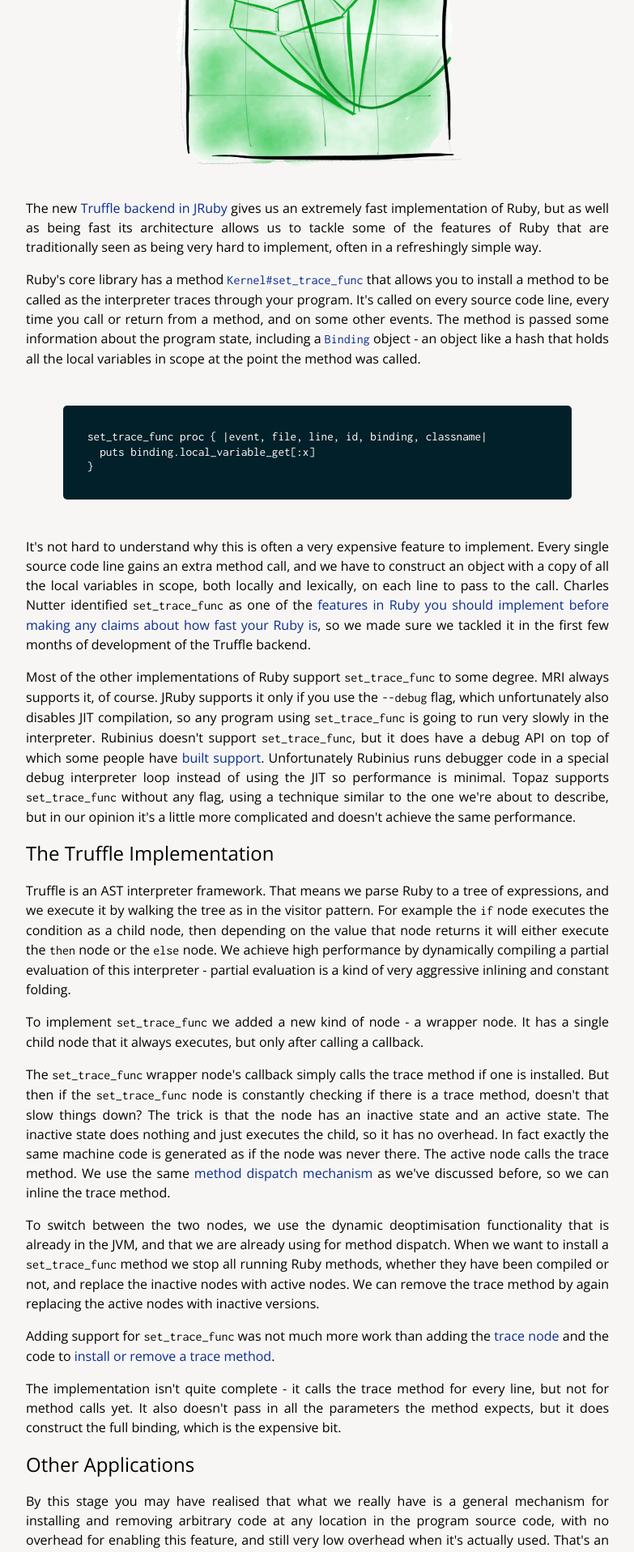
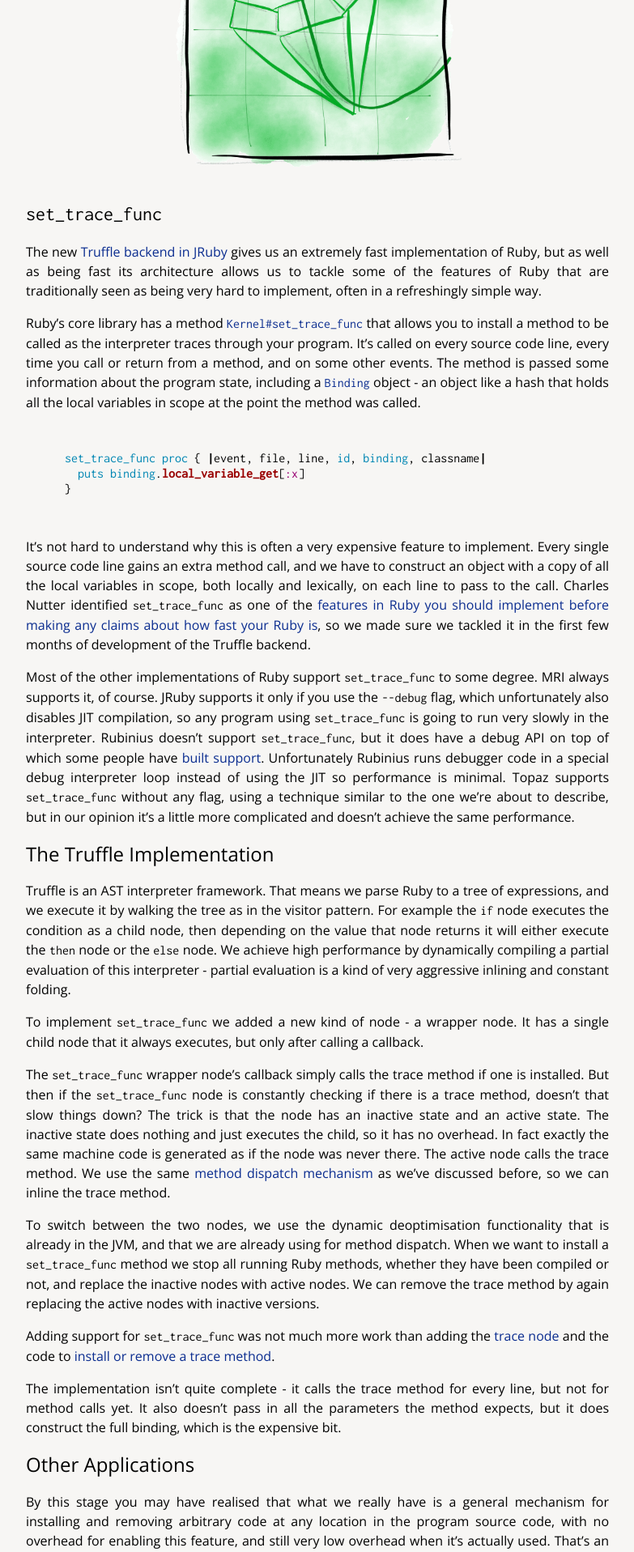
Before and after one commit to chrisseaton/chrisseaton.github.io, a Jekyll site: the page built from rubytruffle/set_trace_func/index.md, in a window 1280 px wide. Shown: the part 384-2301 px from the top of the page at 81% size, without its empty margins (248-1031 px from the left). Built offline with Jekyll 4.4.1, drawn with Linux system fonts in a browser that asks for light colours; nearby versions of some CDN libraries; comment, search, counter and statistics services are not loaded; some of the changed text lies outside the part shown.

Commit message:
Switch to Markdown.

````diff
--- a/_layouts/article.html
+++ b/_layouts/article.html
@@ -18,8 +18,9 @@
 <link rel="stylesheet" href="http://fonts.googleapis.com/css?family=Inconsolata">
 <link rel="stylesheet" href="http://netdna.bootstrapcdn.com/font-awesome/3.0.2/css/font-awesome.css">
 
-<link rel="stylesheet" href="../../common.css">
-<link rel="stylesheet" href="../../article.css">
+<link rel="stylesheet" href="/syntax.css">
+<link rel="stylesheet" href="/common.css">
+<link rel="stylesheet" href="/article.css">
 
 </head>
 
--- a/article.css
+++ b/article.css
@@ -38,15 +38,10 @@
     font-family: Inconsolata, monospace;
 }
 
-pre {
-    border-radius: 5px;
+.highlight {
+    margin: 3em;
 
-    margin: 3em;
-    padding: 2em;
-
-    background-color: #022029;
-    color: #ffffff;
-    font-size: 95%;
+    background-color: #f7f6f4;
 }
 
 /* Table */
@@ -69,6 +64,10 @@
     font-style: italic;
 }
 
+th, td {
+    padding: 1em;
+}
+
 /* Image */
 
 img {
--- a/rubytruffle/set_trace_func/index.html
+++ /dev/null
@@ -1,114 +0,0 @@
----
-layout: article
-title: Tracing With Zero Overhead in JRuby+Truffle
-author: Chris Seaton
-date: 15 June 2014
-image: trace.png
-image_alt: Tracing
-copyright: Copyright © Chris Seaton 2014
----
-
-<p>The new <a href="https://github.com/jruby/jruby/wiki/Truffle">Truffle backend in JRuby</a> gives us an extremely fast implementation of Ruby, but as well as being fast its architecture allows us to tackle some of the features of Ruby that are traditionally seen as being very hard to implement, often in a refreshingly simple way.</p>
-<p>Ruby's core library has a method <a href="http://ruby-doc.org/core-2.1.2/Kernel.html#method-i-set_trace_func"><code>Kernel#set_trace_func</code></a> that allows you to install a method to be called as the interpreter traces through your program. It's called on every source code line, every time you call or return from a method, and on some other events. The method is passed some information about the program state, including a <a href="http://ruby-doc.org/core-2.1.2/Binding.html"><code>Binding</code></a> object - an object like a hash that holds all the local variables in scope at the point the method was called.</p>
-<pre class="sourceCode ruby"><code class="sourceCode ruby">set_trace_func proc { |event, file, line, id, binding, classname|
-  puts binding.local_variable_get[<span class="st">:x</span>]
-}</code></pre>
-<p>It's not hard to understand why this is often a very expensive feature to implement. Every single source code line gains an extra method call, and we have to construct an object with a copy of all the local variables in scope, both locally and lexically, on each line to pass to the call. Charles Nutter identified <code>set_trace_func</code> as one of the <a href="http://blog.headius.com/2012/10/so-you-want-to-optimize-ruby.html">features in Ruby you should implement before making any claims about how fast your Ruby is</a>, so we made sure we tackled it in the first few months of development of the Truffle backend.</p>
-<p>Most of the other implementations of Ruby support <code>set_trace_func</code> to some degree. MRI always supports it, of course. JRuby supports it only if you use the <code>--debug</code> flag, which unfortunately also disables JIT compilation, so any program using <code>set_trace_func</code> is going to run very slowly in the interpreter. Rubinius doesn't support <code>set_trace_func</code>, but it does have a debug API on top of which some people have <a href="https://github.com/rocky/rbx-tracer">built support</a>. Unfortunately Rubinius runs debugger code in a special debug interpreter loop instead of using the JIT so performance is minimal. Topaz supports <code>set_trace_func</code> without any flag, using a technique similar to the one we're about to describe, but in our opinion it's a little more complicated and doesn't achieve the same performance.</p>
-<h2 id="the-truffle-implementation">The Truffle Implementation</h2>
-<p>Truffle is an AST interpreter framework. That means we parse Ruby to a tree of expressions, and we execute it by walking the tree as in the visitor pattern. For example the <code>if</code> node executes the condition as a child node, then depending on the value that node returns it will either execute the <code>then</code> node or the <code>else</code> node. We achieve high performance by dynamically compiling a partial evaluation of this interpreter - partial evaluation is a kind of very aggressive inlining and constant folding.</p>
-<p>To implement <code>set_trace_func</code> we added a new kind of node - a wrapper node. It has a single child node that it always executes, but only after calling a callback.</p>
-<p>The <code>set_trace_func</code> wrapper node's callback simply calls the trace method if one is installed. But then if the <code>set_trace_func</code> node is constantly checking if there is a trace method, doesn't that slow things down? The trick is that the node has an inactive state and an active state. The inactive state does nothing and just executes the child, so it has no overhead. In fact exactly the same machine code is generated as if the node was never there. The active node calls the trace method. We use the same <a href="how-method-dispatch-works-in-jruby-truffle">method dispatch mechanism</a> as we've discussed before, so we can inline the trace method.</p>
-<p>To switch between the two nodes, we use the dynamic deoptimisation functionality that is already in the JVM, and that we are already using for method dispatch. When we want to install a <code>set_trace_func</code> method we stop all running Ruby methods, whether they have been compiled or not, and replace the inactive nodes with active nodes. We can remove the trace method by again replacing the active nodes with inactive versions.</p>
-<p>Adding support for <code>set_trace_func</code> was not much more work than adding the <a href="https://github.com/jruby/jruby/blob/master/core/src/main/java/org/jruby/truffle/nodes/debug/TraceNode.java">trace node</a> and the code to <a href="https://github.com/jruby/jruby/blob/master/core/src/main/java/org/jruby/truffle/runtime/subsystems/TraceManager.java">install or remove a trace method</a>.</p>
-<p>The implementation isn't quite complete - it calls the trace method for every line, but not for method calls yet. It also doesn't pass in all the parameters the method expects, but it does construct the full binding, which is the expensive bit.</p>
-<h2 id="other-applications">Other Applications</h2>
-<p>By this stage you may have realised that what we really have is a general mechanism for installing and removing arbitrary code at any location in the program source code, with no overhead for enabling this feature, and still very low overhead when it's actually used. That's an exciting tool to have, and we can think of lots of ideas where we can apply it. Hot code patching, profiling, coverage tools and aspect oriented programming are all applications we thought of, but we decided to look at writing a debugger first.</p>
-<p>When <code>set_trace_func</code> is used, a method is installed on every line of the source program. If we modify it so that you can specify which line to install it on, we can build a line breakpoint. It could look something like this:</p>
-<pre class="sourceCode ruby"><code class="sourceCode ruby">set_trace_func_on_file_line file, line, proc { |event, file, line, id, binding, classname|
-  <span class="dt">Debug</span>.break
-}</code></pre>
-<p>We can then make that into a conditional breakpoint, such as one that breaks if <code>x &gt; 14</code>:</p>
-<pre class="sourceCode ruby"><code class="sourceCode ruby">set_trace_func_on_file_line file, line, proc { |event, file, line, id, binding, classname|
-  <span class="dt">Debug</span>.break <span class="kw">if</span> binding.local_variable_get(<span class="st">:x</span>) &gt; <span class="dv">14</span>
-}</code></pre>
-<p>The body of the breakpoint will be inlined in the same way as a normal <code>set_trace_func</code> method is, so although it looks like we're doing a really expensive allocation of a <code>Binding</code>, it's actually all in the same compilation unit, and through partial evaluation it becomes just a normal access to the local variable. It's the same as if you were to manually write the breakpoint in the source code. However you can install these breakpoints in optimised code that is already running, and they will run as fast as before.</p>
-<h2 id="how-fast-is-it">How Fast Is It?</h2>
-<p>We compared the performance of <code>set_trace_func</code> across different implementations of Ruby. We looked at the overhead of enabling <code>set_trace_func</code>, and of actually using it, by looking at how many times slower a simple benchmark ran under these conditions. This data is just a simple summary - we'll show you where to find all the detail such as our methodology and statistical error later. For MRI and Topaz we had to manually disable <code>set_trace_func</code> by modifying the source code, as there isn't a flag for it.</p>
-<table cellpadding="10">
-<caption>Slowdown using trace functionality</caption>
-<thead>
-<tr class="header">
-<th align="left"></th>
-<th align="left">MRI</th>
-<th align="left">JRuby</th>
-<th align="left">Topaz</th>
-<th align="left">JRuby+Truffle</th>
-</tr>
-</thead>
-<tbody>
-<tr class="odd">
-<td align="left">Cost of enabling <code>set_trace_func</code></td>
-<td align="left">0.1x</td>
-<td align="left">3.9x</td>
-<td align="left">0.0x</td>
-<td align="left">0.0x</td>
-</tr>
-<tr class="even">
-<td align="left">Cost of using <code>set_trace_func</code></td>
-<td align="left">24.6x</td>
-<td align="left">199.4x</td>
-<td align="left">661.1x</td>
-<td align="left">4.0x</td>
-</tr>
-</tbody>
-</table>
-<p>MRI shows a low overhead for <code>set_trace_func</code>, but that's because it's already so slow that an extra check on each line doesn't make a difference. JRuby has a large overhead because we have to disable the JIT with the <code>--debug</code> flag to use tracing. The overhead of actually calling a trace method is huge as it has to construct a binding. JRuby+Truffle shows zero overhead for enableing <code>set_trace_func</code>. It also shows a very reasonable overhead for actually using it - we can very efficiently allocate a binding. Topaz doesn't seem to be optimised for the case of a trace method being installed, but to be fair to them they might just not have looked at this code path yet.</p>
-<p>We also evaluated our prototype debugger implementation against <code>ruby-debug</code>, <code>jruby-debug</code> (the two native C and Java extensions for debugging) and the Rubinius native debugger. Topaz doesn't yet have a debugger. We looked at the cost of enabling debugging, placing a breakpoint on a line that is never taken (so the cost is for having the breakpoint at all), a breakpoint with a constant condition that tested in the inner loop of the benchmark (so it should be able to be optimised away), and a breakpoint with a non-constant but simple condition. Again this is just a summary, see at the end of the post for the detail.</p>
-<table cellpadding="10">
-<caption>Slowdown using debugging functionality</caption>
-<thead>
-<tr class="header">
-<th align="left"></th>
-<th align="left">MRI</th>
-<th align="left">Rubinius</th>
-<th align="left">JRuby</th>
-<th align="left">JRuby+Truffle</th>
-</tr>
-</thead>
-<tbody>
-<tr class="odd">
-<td align="left">Enabling debugging</td>
-<td align="left">4.9x</td>
-<td align="left">4.6x</td>
-<td align="left">4.6x</td>
-<td align="left">0.0x</td>
-</tr>
-<tr class="even">
-<td align="left">Breakpoint on a line never taken</td>
-<td align="left">5.1x</td>
-<td align="left">9.3x</td>
-<td align="left">46.5x</td>
-<td align="left">0.0x</td>
-</tr>
-<tr class="odd">
-<td align="left">Breakpoint with constant condition</td>
-<td align="left">30.6x</td>
-<td align="left">425.1x</td>
-<td align="left">44.6x</td>
-<td align="left">4.9x</td>
-</tr>
-<tr class="even">
-<td align="left">Breakpoint with simple condition</td>
-<td align="left">41.2x</td>
-<td align="left">423.7x</td>
-<td align="left">95.8x</td>
-<td align="left">9.0x</td>
-</tr>
-</tbody>
-</table>
-<p>Here we can really see the scale of the differences - multiple orders of magnitude in terms of run time.</p>
-<p>Keep in mind this is all on top of the significant performance lead JRuby+Truffle already has on all other implementations of Ruby.</p>
-<h2 id="more-details">More Details</h2>
-<p>A more formal description of how we implemented and evaluated <code>set_trace_func</code> and our prototype debugger was the subject of the paper <a href="http://www.lifl.fr/dyla14/papers/dyla14-3-Debugging_at_Full_Speed.pdf">Debugging at Full Speed</a> by <a href="http://www.chrisseaton.com/">Chris Seaton</a>, <a href="http://vandevanter.net/mlvdv/">Michael Van de Vanter</a> and <a href="https://labs.oracle.com/pls/apex/f?p=labs:bio:0:44">Michael Haupt</a>, all of Oracle Labs, presented at the 2014 Workshop on Dynamic Languages and Applications in Edinburgh. The paper includes a full evaluation and a link to the experimental harness we built so you can reproduce the results.</p>
-<p>If you'd like to know any more, please get in touch!</p>
--- a/rubytruffle/set_trace_func/index.md
+++ b/rubytruffle/set_trace_func/index.md
@@ -1,6 +1,12 @@
-# Tracing With Zero Overhead in JRuby+Truffle
-
-15 June 2014
+---
+layout: article
+title: Tracing With Zero Overhead in JRuby+Truffle
+author: Chris Seaton
+date: 15 June 2014
+image: trace.png
+image_alt: Tracing
+copyright: Copyright © Chris Seaton 2014
+---
 
 ## `set_trace_func`
 
@@ -8,11 +14,11 @@
 
 Ruby's core library has a method [`Kernel#set_trace_func`](http://ruby-doc.org/core-2.1.2/Kernel.html#method-i-set_trace_func) that allows you to install a method to be called as the interpreter traces through your program. It's called on every source code line, every time you call or return from a method, and on some other events. The method is passed some information about the program state, including a [`Binding`](http://ruby-doc.org/core-2.1.2/Binding.html) object - an object like a hash that holds all the local variables in scope at the point the method was called.
 
-```ruby
+{% highlight ruby %}
 set_trace_func proc { |event, file, line, id, binding, classname|
   puts binding.local_variable_get[:x]
 }
-```
+{% endhighlight %}
 
 It's not hard to understand why this is often a very expensive feature to implement. Every single source code line gains an extra method call, and we have to construct an object with a copy of all the local variables in scope, both locally and lexically, on each line to pass to the call. Charles Nutter identified `set_trace_func` as one of the [features in Ruby you should implement before making any claims about how fast your Ruby is](http://blog.headius.com/2012/10/so-you-want-to-optimize-ruby.html), so we made sure we tackled it in the first few months of development of the Truffle backend.
 
@@ -38,26 +44,25 @@
 
 When `set_trace_func` is used, a method is installed on every line of the source program. If we modify it so that you can specify which line to install it on, we can build a line breakpoint. It could look something like this:
 
-```ruby
+{% highlight ruby %}
 set_trace_func_on_file_line file, line, proc { |event, file, line, id, binding, classname|
   Debug.break
 }
-```
+{% endhighlight %}
 
 We can then make that into a conditional breakpoint, such as one that breaks if `x > 14`:
 
-```ruby
+{% highlight ruby %}
 set_trace_func_on_file_line file, line, proc { |event, file, line, id, binding, classname|
   Debug.break if binding.local_variable_get(:x) > 14
 }
-```
+{% endhighlight %}
 
 The body of the breakpoint will be inlined in the same way as a normal `set_trace_func` method is, so although it looks like we're doing a really expensive allocation of a `Binding`, it's actually all in the same compilation unit, and through partial evaluation it becomes just a normal access to the local variable. It's the same as if you were to manually write the breakpoint in the source code. However you can install these breakpoints in optimised code that is already running, and they will run as fast as before.
 
 ## How Fast Is It?
 
 We compared the performance of `set_trace_func` across different implementations of Ruby. We looked at the overhead of enabling `set_trace_func`, and of actually using it, by looking at how many times slower a simple benchmark ran under these conditions. This data is just a simple summary - we'll show you where to find all the detail such as our methodology and statistical error later. For MRI and Topaz we had to manually disable `set_trace_func` by modifying the source code, as there isn't a flag for it.
-
 
 |                                    | MRI      | JRuby    | Topaz  | JRuby+Truffle |
 |------------------------------------|----------|----------|--------|---------------|
--- /dev/null
+++ b/syntax.css
@@ -0,0 +1,60 @@
+.highlight  { background: #ffffff; }
+.highlight .c { color: #999988; font-style: italic } /* Comment */
+.highlight .err { color: #a61717; background-color: #e3d2d2 } /* Error */
+.highlight .k { font-weight: bold } /* Keyword */
+.highlight .o { font-weight: bold } /* Operator */
+.highlight .cm { color: #999988; font-style: italic } /* Comment.Multiline */
+.highlight .cp { color: #999999; font-weight: bold } /* Comment.Preproc */
+.highlight .c1 { color: #999988; font-style: italic } /* Comment.Single */
+.highlight .cs { color: #999999; font-weight: bold; font-style: italic } /* Comment.Special */
+.highlight .gd { color: #000000; background-color: #ffdddd } /* Generic.Deleted */
+.highlight .gd .x { color: #000000; background-color: #ffaaaa } /* Generic.Deleted.Specific */
+.highlight .ge { font-style: italic } /* Generic.Emph */
+.highlight .gr { color: #aa0000 } /* Generic.Error */
+.highlight .gh { color: #999999 } /* Generic.Heading */
+.highlight .gi { color: #000000; background-color: #ddffdd } /* Generic.Inserted */
+.highlight .gi .x { color: #000000; background-color: #aaffaa } /* Generic.Inserted.Specific */
+.highlight .go { color: #888888 } /* Generic.Output */
+.highlight .gp { color: #555555 } /* Generic.Prompt */
+.highlight .gs { font-weight: bold } /* Generic.Strong */
+.highlight .gu { color: #aaaaaa } /* Generic.Subheading */
+.highlight .gt { color: #aa0000 } /* Generic.Traceback */
+.highlight .kc { font-weight: bold } /* Keyword.Constant */
+.highlight .kd { font-weight: bold } /* Keyword.Declaration */
+.highlight .kp { font-weight: bold } /* Keyword.Pseudo */
+.highlight .kr { font-weight: bold } /* Keyword.Reserved */
+.highlight .kt { color: #445588; font-weight: bold } /* Keyword.Type */
+.highlight .m { color: #009999 } /* Literal.Number */
+.highlight .s { color: #d14 } /* Literal.String */
+.highlight .na { color: #008080 } /* Name.Attribute */
+.highlight .nb { color: #0086B3 } /* Name.Builtin */
+.highlight .nc { color: #445588; font-weight: bold } /* Name.Class */
+.highlight .no { color: #008080 } /* Name.Constant */
+.highlight .ni { color: #800080 } /* Name.Entity */
+.highlight .ne { color: #990000; font-weight: bold } /* Name.Exception */
+.highlight .nf { color: #990000; font-weight: bold } /* Name.Function */
+.highlight .nn { color: #555555 } /* Name.Namespace */
+.highlight .nt { color: #000080 } /* Name.Tag */
+.highlight .nv { color: #008080 } /* Name.Variable */
+.highlight .ow { font-weight: bold } /* Operator.Word */
+.highlight .w { color: #bbbbbb } /* Text.Whitespace */
+.highlight .mf { color: #009999 } /* Literal.Number.Float */
+.highlight .mh { color: #009999 } /* Literal.Number.Hex */
+.highlight .mi { color: #009999 } /* Literal.Number.Integer */
+.highlight .mo { color: #009999 } /* Literal.Number.Oct */
+.highlight .sb { color: #d14 } /* Literal.String.Backtick */
+.highlight .sc { color: #d14 } /* Literal.String.Char */
+.highlight .sd { color: #d14 } /* Literal.String.Doc */
+.highlight .s2 { color: #d14 } /* Literal.String.Double */
+.highlight .se { color: #d14 } /* Literal.String.Escape */
+.highlight .sh { color: #d14 } /* Literal.String.Heredoc */
+.highlight .si { color: #d14 } /* Literal.String.Interpol */
+.highlight .sx { color: #d14 } /* Literal.String.Other */
+.highlight .sr { color: #009926 } /* Literal.String.Regex */
+.highlight .s1 { color: #d14 } /* Literal.String.Single */
+.highlight .ss { color: #990073 } /* Literal.String.Symbol */
+.highlight .bp { color: #999999 } /* Name.Builtin.Pseudo */
+.highlight .vc { color: #008080 } /* Name.Variable.Class */
+.highlight .vg { color: #008080 } /* Name.Variable.Global */
+.highlight .vi { color: #008080 } /* Name.Variable.Instance */
+.highlight .il { color: #009999 } /* Literal.Number.Integer.Long */
````
Also changed, not shown: other parts of rubytruffle/set_trace_func/index.md (+0 -4 lines).
